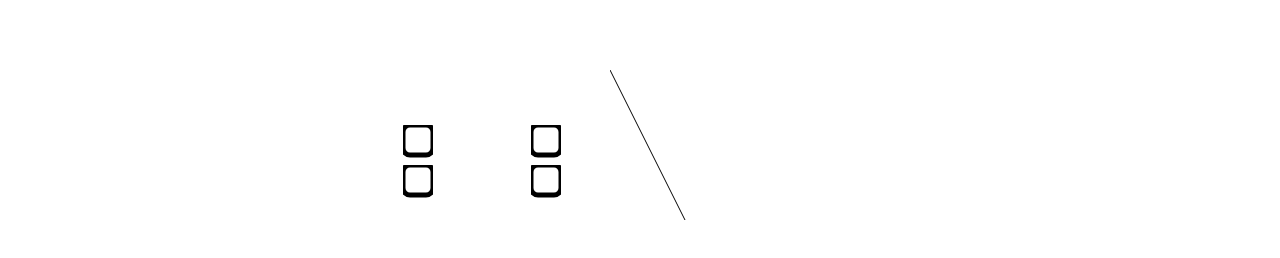
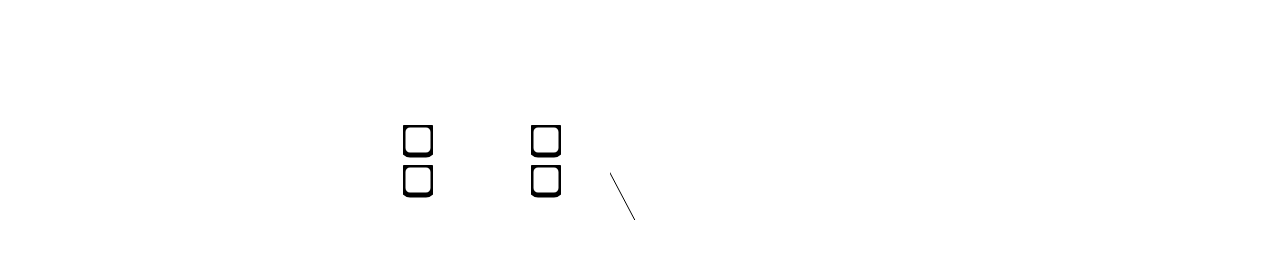
Before and after one commit to Sidray-Infinity/DumbTF, a React (Create React App) app in the folder dumb_tf/: page /playground in a window 1280 px wide. Shown: the part 356-614 px from the top of the page. Built offline with nearby package versions, Linux system fonts and the light colour scheme.

Commit message:
SVG wrapper init commit

```diff
--- a/dumb_tf/src/components/playground-src/Layer.js
+++ b/dumb_tf/src/components/playground-src/Layer.js
@@ -23,8 +23,6 @@ export default class Layer extends Component {
   }
 
   addNode() {
-    // TODO : Refactor to the format used in Network
-
     var stateObject = {};
     stateObject["nodesCount"] = Math.min(10, this.state.nodesCount + 1);
     if (stateObject["nodesCount"] < 10) {
@@ -58,7 +56,7 @@ export default class Layer extends Component {
   }
 
   render() {
-
+    console.log(this.state.nodeState);
     return (
       <div>
         <Grid
--- a/dumb_tf/src/components/playground-src/Network.js
+++ b/dumb_tf/src/components/playground-src/Network.js
@@ -201,10 +201,10 @@ export default class Network extends Component {
           {this.state.outputLayer}
           {console.log(this.state.edges)}
           <svg>
-            {this.state.edges.map((edge, index) => {
+            {/* {this.state.edges.map((edge, index) => {
               return edge;
-            })}
-            <line x1="0" y1="0" x2="1000" y2="2000" stroke="black"></line>
+            })} */}
+            <line x1="-107" y1="-100" x2="1000" y2="2000" stroke="black"></line>
           </svg>
         </Grid>
       </div>
```
